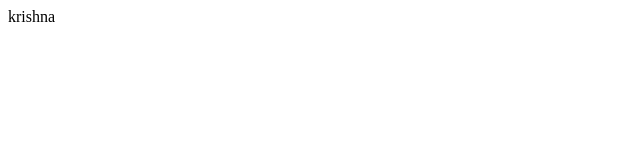
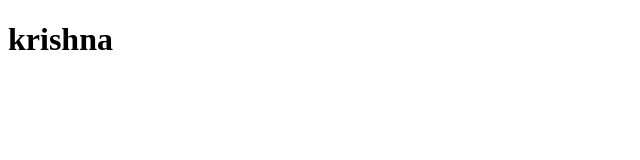
Before and after one commit to imkrishnabansal/javaScript-course, a website: page Lecture8/index.html in a window 1280 px wide. Shown: the whole page, without its empty margins (0-640 px from the left). Drawn offline with Linux system fonts and the light colour scheme.

Commit message:
5Nov2024

```diff
--- a/Lecture8/index.html
+++ b/Lecture8/index.html
@@ -6,7 +6,7 @@
     <title>Document</title>
 </head>
 <body>
-    krishna
+    <h1>krishna</h1>
 </body>
 <script src="map.js"></script>
 </html>
```
